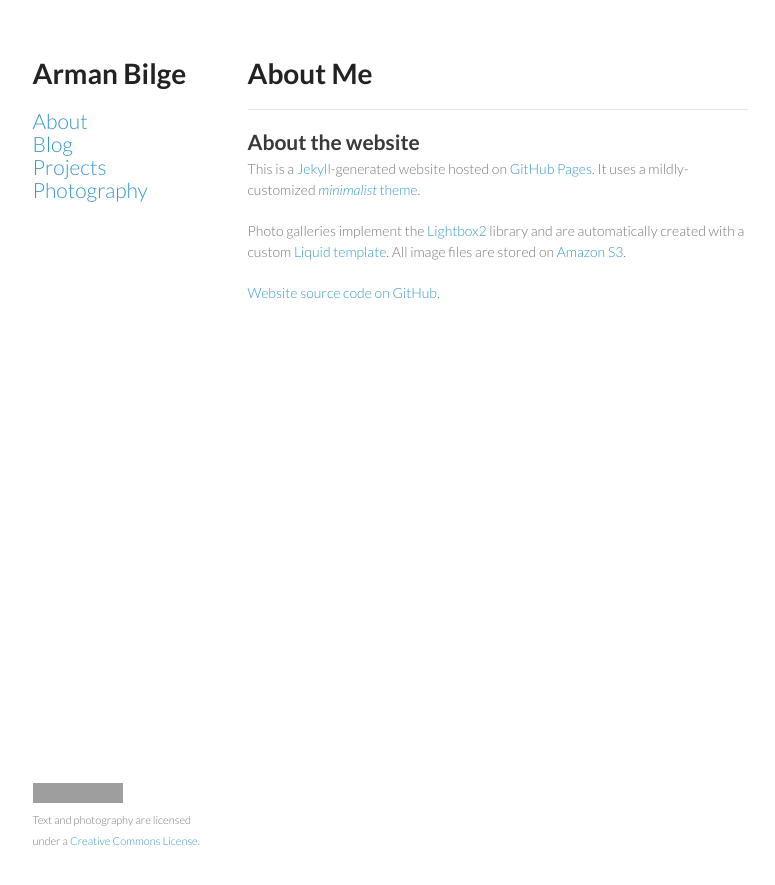
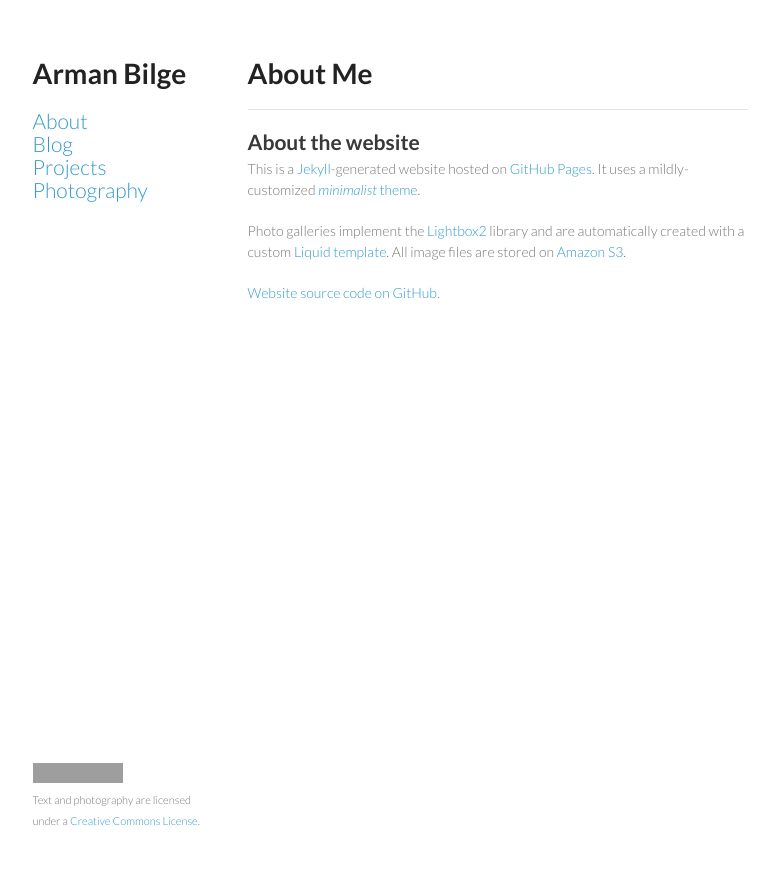
Before and after one commit to armanbilge/armanbilge.github.io, a Jekyll site: the page built from about/index.md, in a window 1280 px wide. Shown: the top 885 px of the page, without its empty margins (250-1025 px from the left). Built offline with Jekyll 4.4.1, drawn with Linux system fonts in a browser that asks for light colours; grey boxes are pictures that could not be loaded.

Commit message:
Update default.html

```diff
--- a/_layouts/default.html
+++ b/_layouts/default.html
@@ -36,9 +36,8 @@
       <footer>
       <a rel="license" href="http://creativecommons.org/licenses/by-sa/3.0/deed.en_US">
 <img alt="Creative Commons License" style="border-width:0" src="http://i.creativecommons.org/l/by-sa/3.0/88x31.png" />
-</a>
-<br />
-<small>Text and photography are licensed <br/> under a <a rel="license" href="http://creativecommons.org/licenses/by-sa/3.0/deed.en_US">Creative Commons License</a>.</small>
+</a><p>
+<small>Text and photography are licensed <br/> under a <a rel="license" href="http://creativecommons.org/licenses/by-sa/3.0/deed.en_US">Creative Commons License</a>.</small></p>
  <!--       <p><small>Hosted on GitHub Pages &mdash; Theme by <a href="https://github.com/orderedlist">orderedlist</a></small></p> -->
       </footer>
     </div>
```
